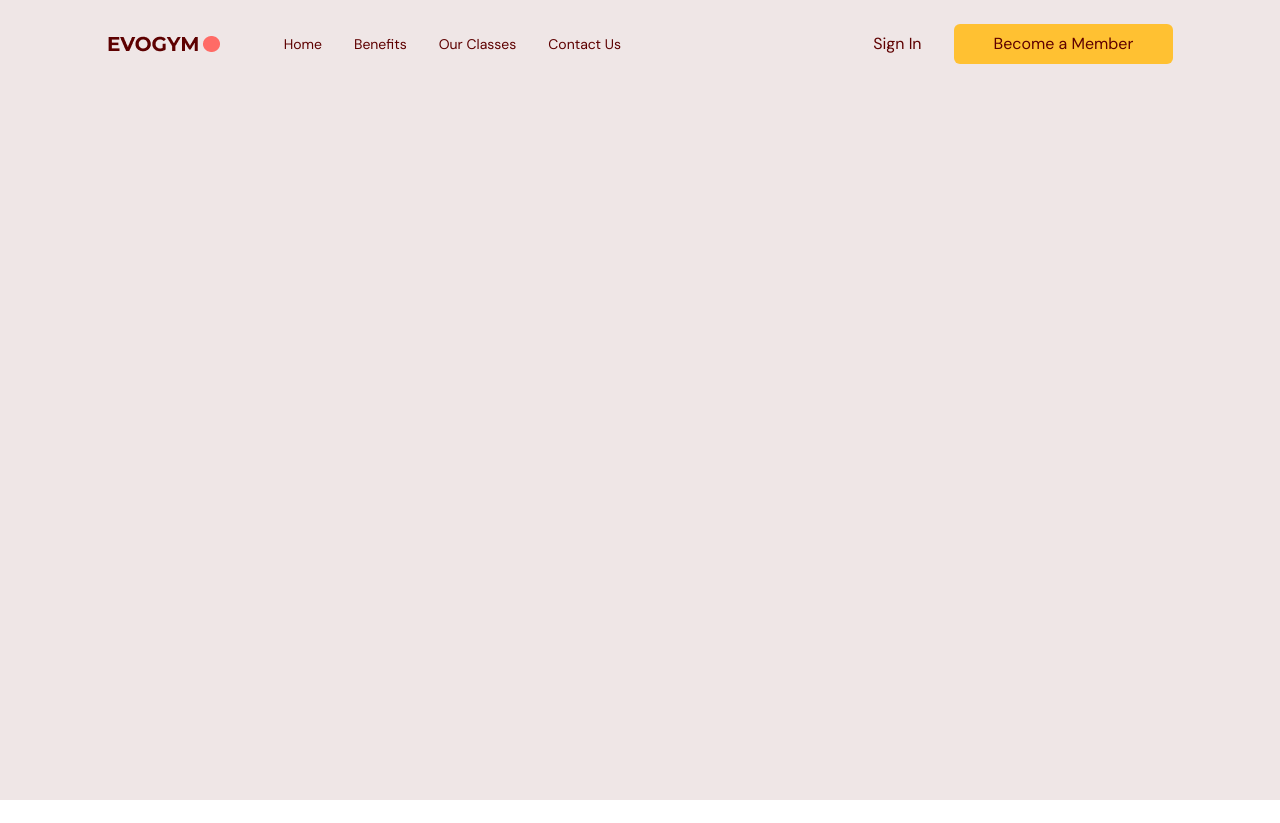
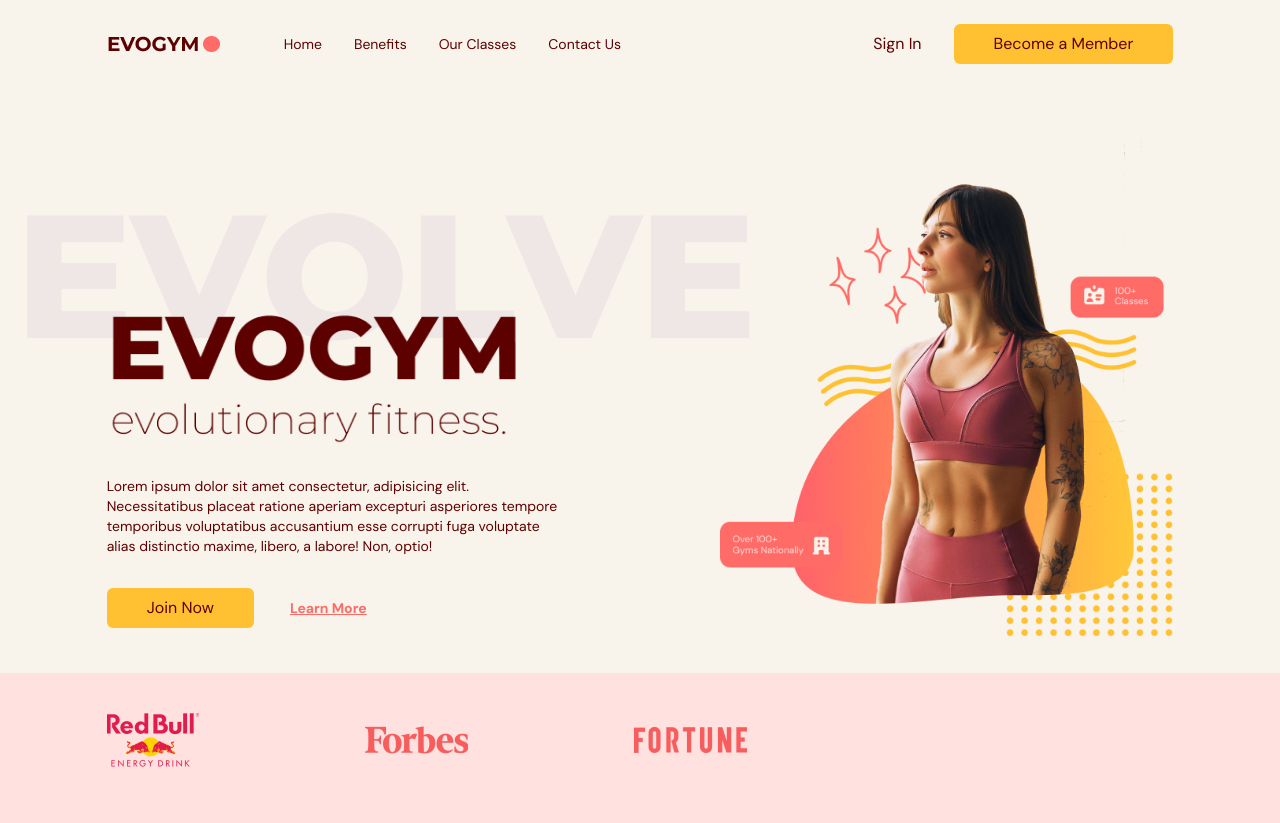
Before and after one commit to anais1210/FrontWallet, a React (Vite) app in the folder front-indexer/: page / in a window 1280 px wide. Before the commit the page ends 800 px from the top, so only its background shows below. Built offline with nearby package versions, Linux system fonts and the light colour scheme.

Commit message:
home page done

```diff
--- a/front-indexer/src/App.tsx
+++ b/front-indexer/src/App.tsx
@@ -1,4 +1,9 @@
 import Navbar from "@/scenes/navbar";
+import Home from "@/scenes/home";
+// import OurClasses from "@/scenes/ourClasses";
+// import Benefits from "@/scenes/benefits";
+// import ContactUs from "@/scenes/contactUs";
+// import Footer from "@/scenes/footer";
 import { useEffect, useState } from "react";
 import { SelectedPage } from "@/shared/types";
 
@@ -19,13 +24,15 @@
     window.addEventListener("scroll", handleScroll);
     return () => window.removeEventListener("scroll", handleScroll);
   }, []);
+
   return (
-    <div className="app bg-gray-20 bg-gray-50">
+    <div className="app bg-gray-20">
       <Navbar
         isTopOfPage={isTopOfPage}
         selectedPage={selectedPage}
         setSelectedPage={setSelectedPage}
       />
+      <Home setSelectedPage={SelectedPage.Home} />
     </div>
   );
 }
--- /dev/null
+++ b/front-indexer/src/scenes/home/index.tsx
@@ -0,0 +1,96 @@
+import useMediaQuery from "@/hooks/useMediaQuery";
+import ActionButton from "@/shared/ActionButton";
+import HomePageText from "@/assets/HomePageText.png";
+import HomePageGraphic from "@/assets/HomePageGraphic.png";
+import SponsorRedBull from "@/assets/SponsorRedBull.png";
+import SponsorForbes from "@/assets/SponsorForbes.png";
+import SponsorFortune from "@/assets/SponsorFortune.png";
+import { SelectedPage } from "@/shared/types";
+import AnchorLink from "react-anchor-link-smooth-scroll";
+import { motion } from "framer-motion";
+type Props = {
+  setSelectedPage: (value: SelectedPage) => void;
+};
+
+const Home = ({ setSelectedPage }: Props) => {
+  const isAboveMediumScreens = useMediaQuery("(min-width:1060px)");
+
+  return (
+    <section id="home" className="bg-grey-20 gap-16 py-10 md:h-full md:pb-0">
+      {/* IMAGE & MAIN HEADER */}
+      <motion.div
+        className="mx-auto w-5/6 items-center justify-center md:flex md:h-5/6"
+        onViewportEnter={() => setSelectedPage(SelectedPage.Home)}
+      >
+        {/* MAIN HEADER */}
+        <div className="z-10 mt-32 md:basis-3/5">
+          {/* HEADINGS */}
+          <motion.div
+            className="md: mt-20"
+            initial="hidden"
+            whileInView="visible"
+            viewport={{ once: true, amount: 0.5 }}
+            transition={{ duration: 0.5 }}
+            variants={{
+              hidden: { opacity: 0, x: -50 },
+              visible: { opacity: 1, x: 0 },
+            }}
+          >
+            <div className="relative">
+              <div className="before:absolute before:-top-20 before:-left-20 before:z-[-1] md:before:content-evolvetext">
+                <img src={HomePageText} alt="home-page-text" />
+              </div>
+            </div>
+            <p className="mt-8 text-sm">
+              Lorem ipsum dolor sit amet consectetur, adipisicing elit.
+              Necessitatibus placeat ratione aperiam excepturi asperiores
+              tempore temporibus voluptatibus accusantium esse corrupti fuga
+              voluptate alias distinctio maxime, libero, a labore! Non, optio!
+            </p>
+          </motion.div>
+          {/* ACTIONS */}
+          <motion.div
+            className="mt-8 flex items-center gap-9"
+            initial="hidden"
+            whileInView="visible"
+            viewport={{ once: true, amount: 0.5 }}
+            transition={{ delay: 0.2, duration: 0.5 }}
+            variants={{
+              hidden: { opacity: 0, x: -50 },
+              visible: { opacity: 1, x: 0 },
+            }}
+          >
+            <ActionButton setSelectedPage={setSelectedPage}>
+              Join Now
+            </ActionButton>
+            <AnchorLink
+              className="text-sm font-bold text-primary-500 underline hover:text-secondary-500"
+              onClick={() => setSelectedPage(SelectedPage.ContactUs)}
+              href={`#${SelectedPage.ContactUs}`}
+            >
+              <p>Learn More</p>
+            </AnchorLink>
+          </motion.div>
+        </div>
+
+        {/* IMAGE */}
+        <div className="flex basis-3/5 justify-center md:z-10 md:ml-40 md:mt-16 md:justify-items-end">
+          <img src={HomePageGraphic} alt="home-pageGraphic" />
+        </div>
+      </motion.div>
+      {/* SPONSORS */}
+      {isAboveMediumScreens && (
+        <div className="h-[150px] w-full bg-primary-100 py-10">
+          <div className="mx-auto w-5/6">
+            <div className="flex w-3/5 items-center justify-between gap-8">
+              <img src={SponsorRedBull} alt="redbull-sponsor" />
+              <img src={SponsorForbes} alt="forbes-sponsor" />
+              <img src={SponsorFortune} alt="fortune-sponsor" />
+            </div>
+          </div>
+        </div>
+      )}
+    </section>
+  );
+};
+export default Home;
--- a/front-indexer/tailwind.config.cjs
+++ b/front-indexer/tailwind.config.cjs
@@ -8,14 +8,15 @@
         "gray-50": "#EFE6E6",
         "gray-100": "#DFCCCC",
         "gray-500": "#5E0000",
-        "primary-100": "#FFE1EE0",
+        "primary-100": "#FFE1E0",
         "primary-300": "#FFA6A3",
         "primary-500": "#FF6B66",
-        "secondary-400": "#FFCD58",
+        "secondary-400": "#FFCD5B",
         "secondary-500": "#FFC132",
       },
       backgroundImage: (theme) => ({
-        "gradient-yellowred": "linear-gradient(90deg, #FF616A 0%, #FFC837 100%",
+        "gradient-yellowred":
+          "linear-gradient(90deg, #FF616A 0%, #FFC837 100%)",
         "mobile-home": "url('./assets/HomePageGraphic.png')",
       }),
       fontFamily: {
```
